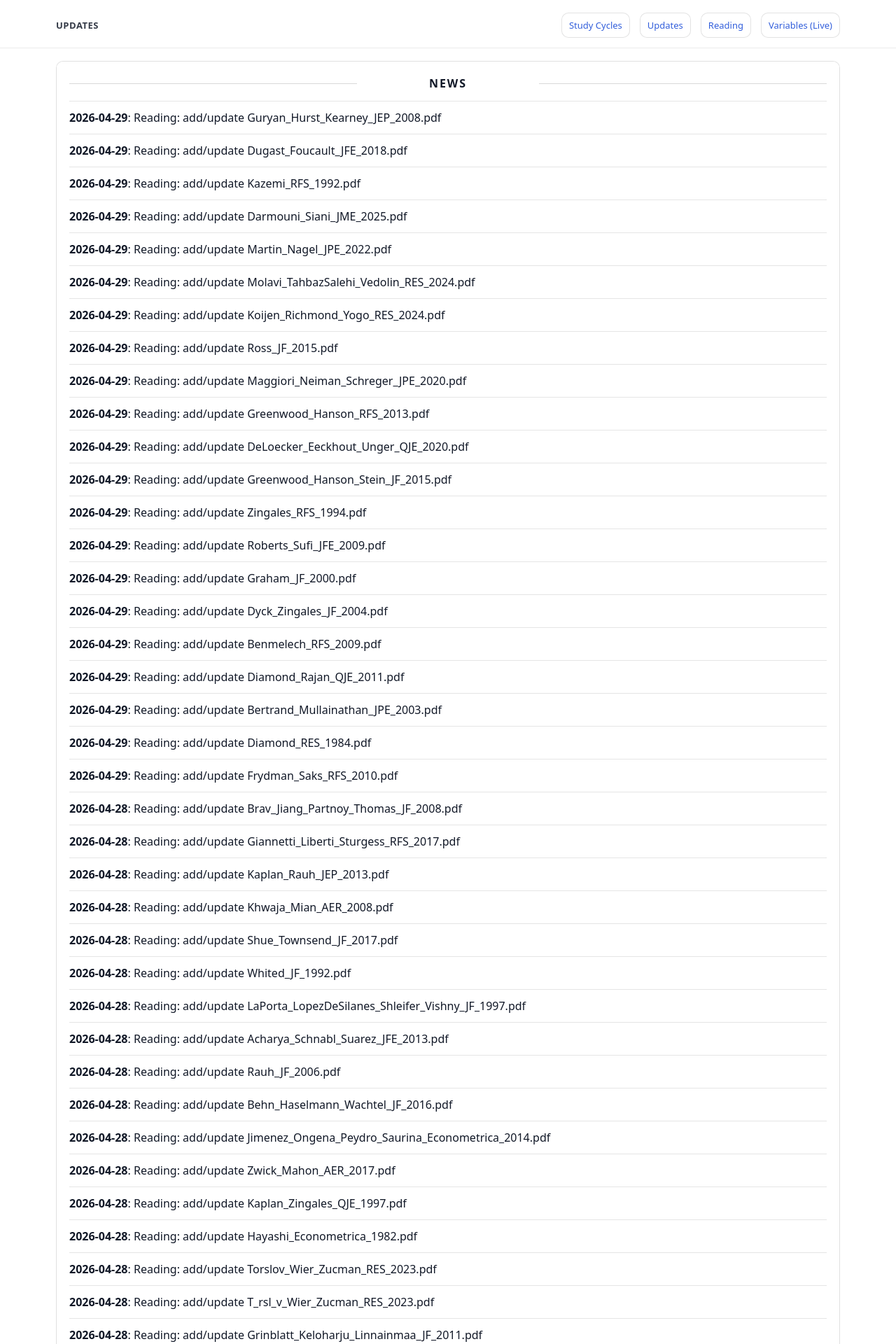
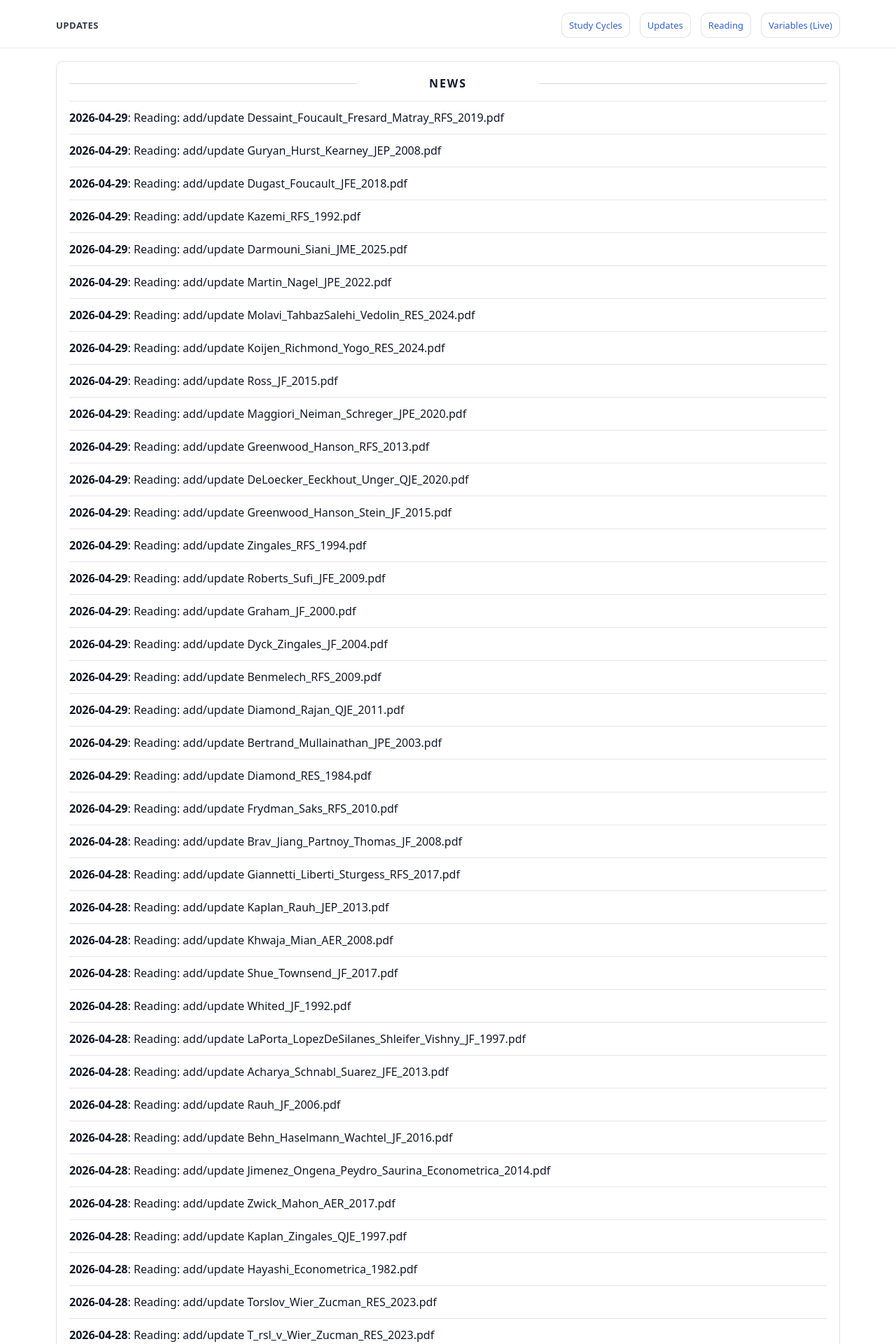
Before and after one commit to yaxinzn/study-archive, a Jekyll site: the page built from updates/index.md, in a window 1280 px wide. Shown: the top 1920 px of the page at 70% size. Built offline with Jekyll 4.4.1, drawn with Linux system fonts in a browser that asks for light colours; some of the changed text lies outside the part shown.

Commit message:
chore: update NEWS feed

```diff
--- a/_data/news.yml
+++ b/_data/news.yml
@@ -1,4 +1,7 @@
 # Auto-generated update history (sorted newest -> oldest). Do not edit manually.
+- ts: "1777465032"
+  date: "2026-04-29"
+  title: "Reading: add/update Dessaint_Foucault_Fresard_Matray_RFS_2019.pdf"
 - ts: "1777464833"
   date: "2026-04-29"
   title: "Reading: add/update Guryan_Hurst_Kearney_JEP_2008.pdf"
```
